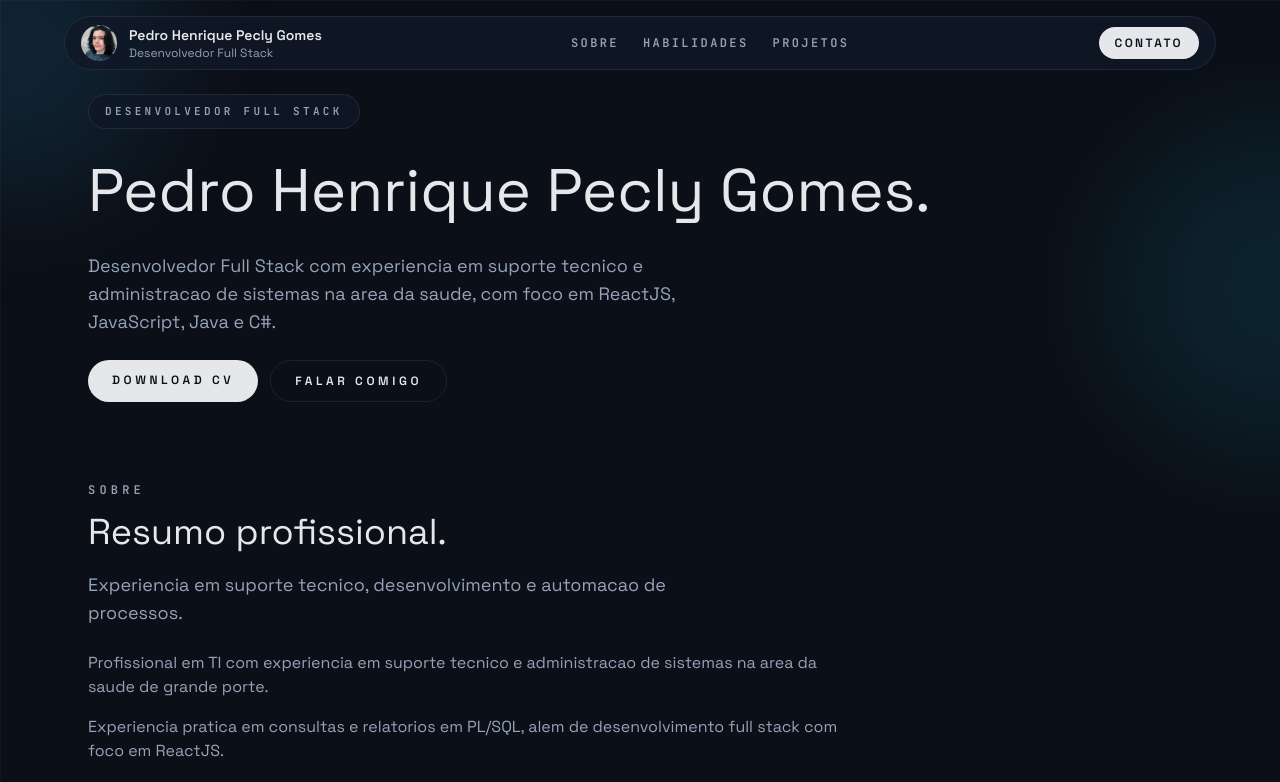
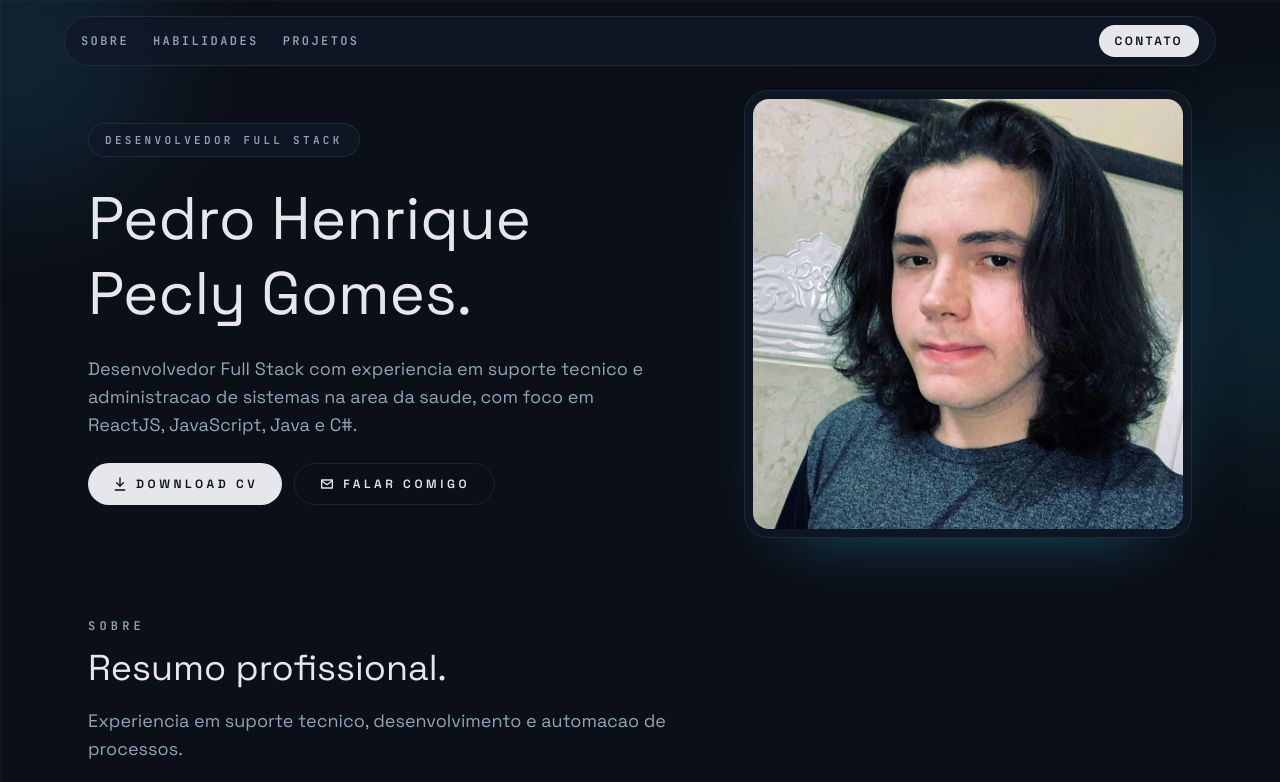
Before and after one commit to pedroPecly/portfolio, a Next.js app: page / in a window 1280 px wide. Shown: the top 782 px of the page. Built offline with nearby package versions, Linux system fonts and the light colour scheme.

Commit message:
atualizando arquivos

```diff
--- a/src/app/page.tsx
+++ b/src/app/page.tsx
@@ -1,4 +1,5 @@
 import Image from "next/image";
+import BackToTop from "@/components/BackToTop";
 
 type SectionHeaderProps = {
   kicker: string;
@@ -65,7 +66,7 @@ function SectionHeader({ kicker, title, description }: SectionHeaderProps) {
 
 export default function Home() {
   return (
-    <div className="relative overflow-hidden">
+    <div id="inicio" className="relative overflow-hidden">
       <div
         aria-hidden
         className="pointer-events-none absolute inset-0 -z-10"
@@ -76,24 +77,6 @@ export default function Home() {
 
       <header className="sticky top-4 z-20 px-6">
         <div className="mx-auto flex w-full max-w-6xl items-center justify-between rounded-full border border-outline/70 bg-card/80 px-4 py-2 backdrop-blur">
-          <div className="flex items-center gap-3">
-            <Image
-              src="/avatar.jpg"
-              alt="Foto de Pedro Henrique Pecly Gomes"
-              width={36}
-              height={36}
-              className="h-9 w-9 rounded-full object-cover"
-              priority
-            />
-            <div>
-              <p className="text-sm font-semibold text-ink">
-                Pedro Henrique Pecly Gomes
-              </p>
-              <p className="text-xs text-muted">
-                Desenvolvedor Full Stack
-              </p>
-            </div>
-          </div>
           <nav className="hidden items-center gap-6 text-xs font-mono font-semibold uppercase tracking-[0.2em] text-muted md:flex">
             {navItems.map((item) => (
               <a
@@ -115,10 +98,8 @@ export default function Home() {
       </header>
 
       <main className="mx-auto flex w-full max-w-6xl flex-col gap-20 px-6 pb-24 pt-10">
-        <section
-          id="inicio"
-          className="flex flex-col gap-6"
-        >
+        <section className="grid items-center gap-10 lg:grid-cols-[1.1fr_0.9fr]">
+          <div className="flex flex-col gap-6">
             <span className="inline-flex w-fit items-center gap-2 rounded-full border border-outline/70 bg-card/80 px-4 py-2 text-[11px] font-mono font-semibold uppercase tracking-[0.3em] text-muted animate-[fade-up_0.7s_ease-out] [animation-fill-mode:both]">
               Desenvolvedor Full Stack
             </span>
@@ -132,20 +113,64 @@ export default function Home() {
               <a
                 href="/cv.pdf"
                 download="Pedro-Henrique-Pecly-Gomes-CV.pdf"
-              className="rounded-full bg-ink px-6 py-3 text-xs font-semibold uppercase tracking-[0.3em] text-paper shadow-[0_18px_40px_-22px_rgba(15,23,42,0.6)]"
+                className="inline-flex items-center gap-2 rounded-full bg-ink px-6 py-3 text-xs font-semibold uppercase tracking-[0.3em] text-paper shadow-[0_18px_40px_-22px_rgba(15,23,42,0.6)]"
               >
+                <svg
+                  aria-hidden="true"
+                  viewBox="0 0 24 24"
+                  className="h-4 w-4"
+                  fill="none"
+                  stroke="currentColor"
+                  strokeWidth="2"
+                  strokeLinecap="round"
+                  strokeLinejoin="round"
+                >
+                  <path d="M12 3v12" />
+                  <path d="m7 10 5 5 5-5" />
+                  <path d="M5 21h14" />
+                </svg>
                 DOWNLOAD CV
               </a>
               <a
                 href="#contato"
-              className="rounded-full border border-outline/70 px-6 py-3 text-xs font-semibold uppercase tracking-[0.3em] text-ink transition-colors hover:border-ink/40"
+                className="inline-flex items-center gap-2 rounded-full border border-outline/70 px-6 py-3 text-xs font-semibold uppercase tracking-[0.3em] text-ink transition-colors hover:border-ink/40"
               >
+                <svg
+                  aria-hidden="true"
+                  viewBox="0 0 24 24"
+                  className="h-4 w-4"
+                  fill="none"
+                  stroke="currentColor"
+                  strokeWidth="2"
+                  strokeLinecap="round"
+                  strokeLinejoin="round"
+                >
+                  <path d="M4 6h16v12H4z" />
+                  <path d="m4 7 8 6 8-6" />
+                </svg>
                 Falar comigo
               </a>
             </div>
+          </div>
+          <div className="flex justify-center lg:justify-end animate-[fade-up_0.7s_ease-out] [animation-delay:320ms] [animation-fill-mode:both]">
+            <div className="group relative w-full max-w-xs sm:max-w-sm lg:max-w-md">
+              <div className="absolute -inset-2 rounded-3xl border border-accent/20 blur-2xl" />
+              <div className="relative overflow-hidden rounded-3xl border border-outline/70 bg-card/80 p-2 shadow-[0_30px_70px_-50px_rgba(56,189,248,0.6)] transition-all duration-300 group-hover:-translate-y-1 group-hover:border-accent/50 group-hover:shadow-[0_24px_60px_-40px_rgba(56,189,248,0.6)]">
+                <Image
+                  src="/avatar.jpg"
+                  alt="Foto de Pedro Henrique Pecly Gomes"
+                  width={480}
+                  height={600}
+                  className="h-auto w-full rounded-2xl object-cover"
+                  priority
+                />
+                <div className="pointer-events-none absolute inset-0 rounded-3xl opacity-0 transition-opacity duration-300 group-hover:opacity-100 bg-[radial-gradient(circle_at_top,_rgba(56,189,248,0.18),_transparent_55%)]" />
+              </div>
+            </div>
+          </div>
         </section>
 
-        <section id="sobre" className="scroll-mt-28 space-y-6">
+        <section className="scroll-mt-28 space-y-6 animate-[fade-up_0.7s_ease-out] [animation-delay:360ms] [animation-fill-mode:both]" id="sobre">
           <SectionHeader
             kicker="Sobre"
             title="Resumo profissional."
@@ -164,7 +189,7 @@ export default function Home() {
           </div>
         </section>
 
-        <section id="habilidades" className="scroll-mt-28 space-y-10">
+        <section className="scroll-mt-28 space-y-10 animate-[fade-up_0.7s_ease-out] [animation-delay:420ms] [animation-fill-mode:both]" id="habilidades">
           <SectionHeader
             kicker="Habilidades"
             title="Principais competencias."
@@ -182,7 +207,7 @@ export default function Home() {
           </div>
         </section>
 
-        <section id="projetos" className="scroll-mt-28 space-y-10">
+        <section className="scroll-mt-28 space-y-10 animate-[fade-up_0.7s_ease-out] [animation-delay:480ms] [animation-fill-mode:both]" id="projetos">
           <SectionHeader
             kicker="Projetos"
             title="Projetos e experiencias recentes."
@@ -207,7 +232,7 @@ export default function Home() {
           </div>
         </section>
 
-        <section id="contato" className="scroll-mt-28 space-y-8">
+        <section className="scroll-mt-28 space-y-8 animate-[fade-up_0.7s_ease-out] [animation-delay:540ms] [animation-fill-mode:both]" id="contato">
           <SectionHeader
             kicker="Contato"
             title="Aberto a oportunidades e projetos."
@@ -296,12 +321,13 @@ export default function Home() {
         </section>
       </main>
 
-      <footer className="border-t border-outline/70">
+      <footer className="border-t border-outline/70 animate-[fade-up_0.7s_ease-out] [animation-delay:600ms] [animation-fill-mode:both]">
         <div className="mx-auto flex max-w-6xl flex-col gap-3 px-6 py-8 text-xs text-muted sm:flex-row sm:items-center sm:justify-between">
           <p>© 2026 Pedro Henrique Pecly Gomes.</p>
           <p>Portfolio tech do Pecly.</p>
         </div>
       </footer>
+      <BackToTop />
     </div>
   );
 }
--- /dev/null
+++ b/src/components/BackToTop.tsx
@@ -0,0 +1,45 @@
+"use client";
+
+import { useEffect, useState } from "react";
+
+export default function BackToTop() {
+  const [isVisible, setIsVisible] = useState(false);
+
+  useEffect(() => {
+    const onScroll = () => {
+      setIsVisible(window.scrollY > 240);
+    };
+
+    window.addEventListener("scroll", onScroll, { passive: true });
+    onScroll();
+
+    return () => {
+      window.removeEventListener("scroll", onScroll);
+    };
+  }, []);
+
+  return (
+    <a
+      href="#inicio"
+      aria-label="Voltar ao topo"
+      className={`fixed bottom-6 right-6 sm:right-8 lg:right-12 z-30 inline-flex h-11 w-11 items-center justify-center rounded-full border border-accent/60 bg-ink/90 p-0 text-paper shadow-[0_22px_55px_-30px_rgba(56,189,248,0.75)] ring-1 ring-accent/40 backdrop-blur transition-all duration-300 hover:-translate-y-1 hover:border-accent/80 hover:shadow-[0_26px_60px_-30px_rgba(56,189,248,0.9)] overflow-hidden ${
+        isVisible
+          ? "opacity-100 translate-y-0"
+          : "pointer-events-none translate-y-3 opacity-0"
+      }`}
+    >
+      <svg
+        aria-hidden="true"
+        viewBox="0 0 24 24"
+        className="h-4 w-4"
+        fill="none"
+        stroke="currentColor"
+        strokeWidth="2"
+        strokeLinecap="round"
+        strokeLinejoin="round"
+      >
+        <path d="m18 15-6-6-6 6" />
+      </svg>
+    </a>
+  );
+}
```
Lines whose indentation alone changed are shown as unchanged.
